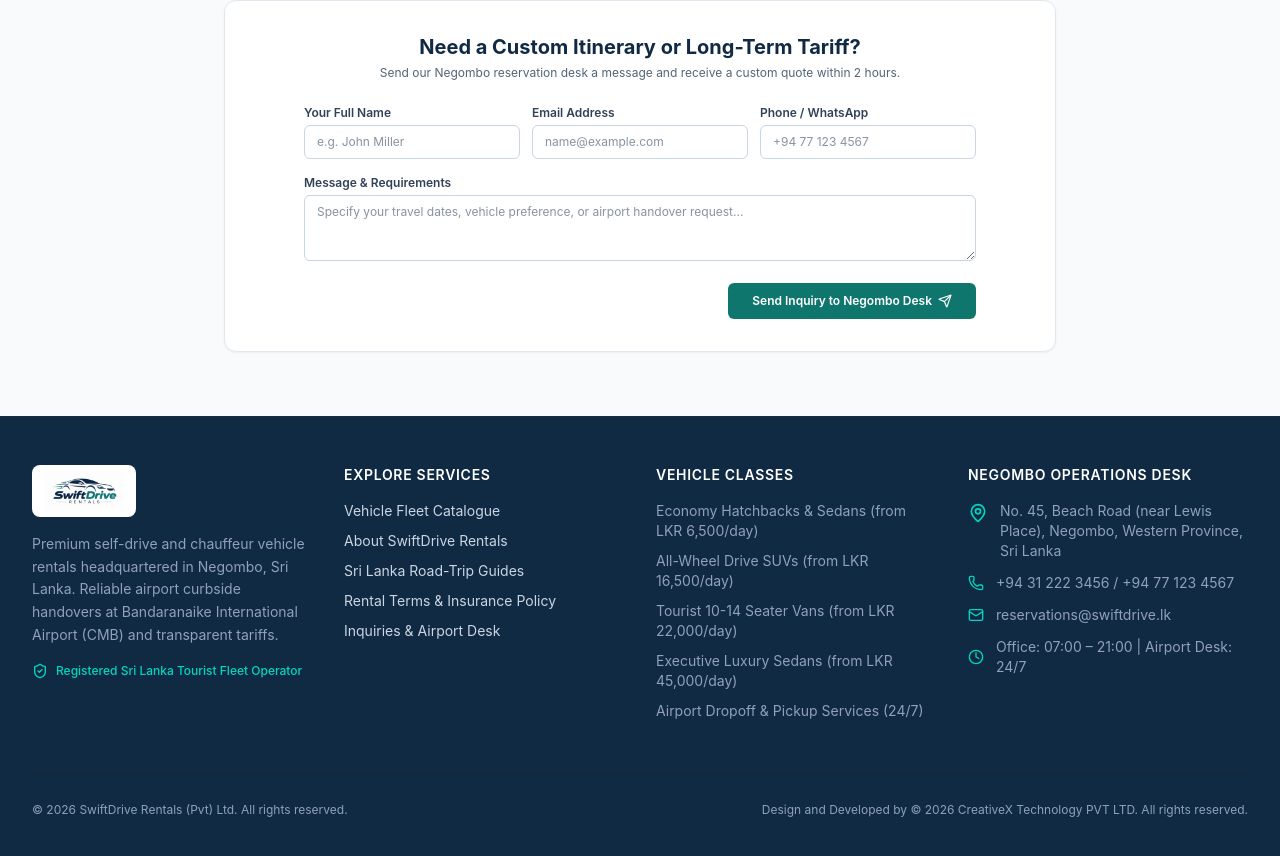
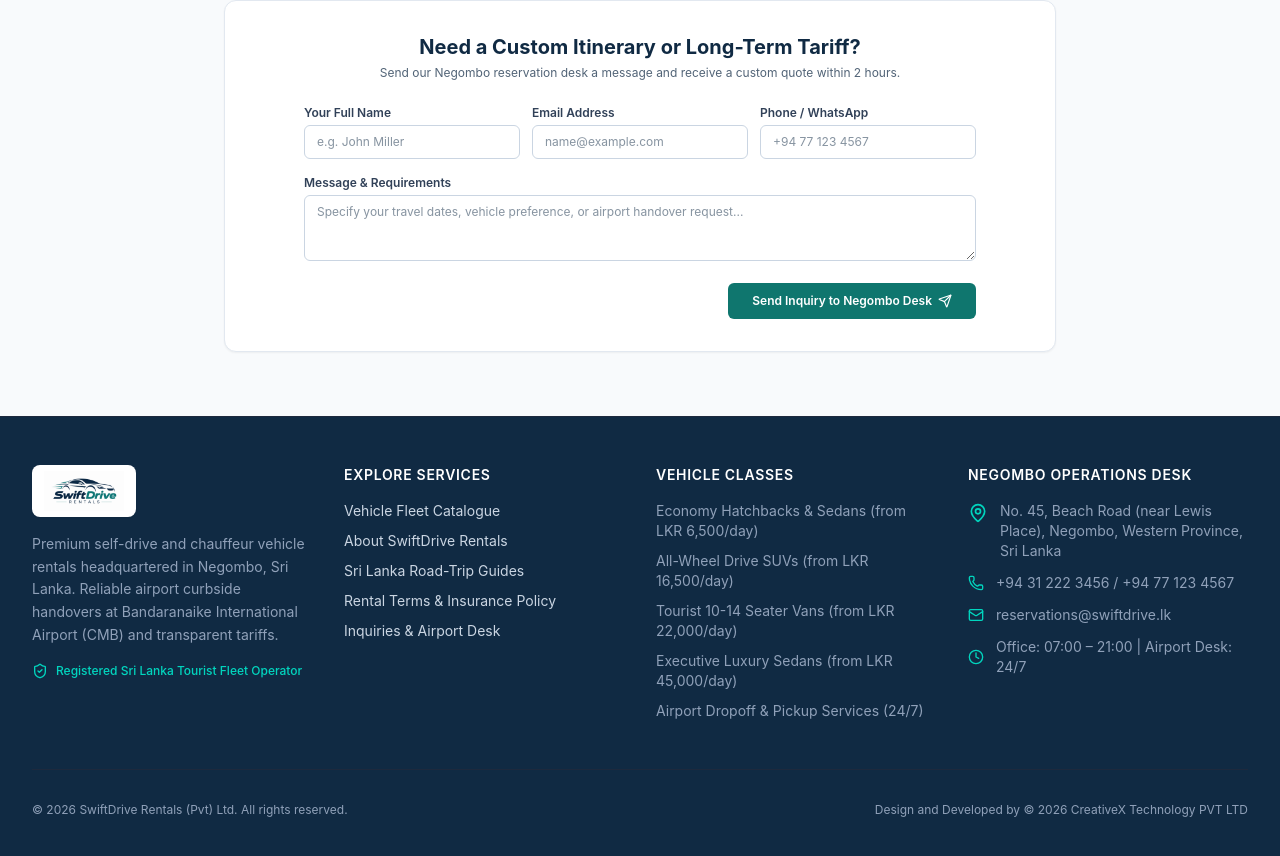
Before and after one commit to kavishkat2002/Swift-Key-Car-rental-system, a React (Vite) app in the folder client/: page / in a window 1280 px wide. Shown: the part 2468-3324 px from the top of the page. Built offline with nearby package versions, Linux system fonts and the light colour scheme; no server answers.

Commit message:
chore(footer): remove trailing All rights reserved from developer credit

```diff
--- a/client/src/components/Footer.tsx
+++ b/client/src/components/Footer.tsx
@@ -125,7 +125,7 @@
             © {new Date().getFullYear()} SwiftDrive Rentals (Pvt) Ltd. All rights reserved.
           </div>
           <div className="text-slate-400 text-center md:text-right">
-            <span>Design and Developed by © 2026 CreativeX Technology PVT LTD. All rights reserved.</span>
+            <span>Design and Developed by © 2026 CreativeX Technology PVT LTD</span>
           </div>
         </div>
       </div>
```
